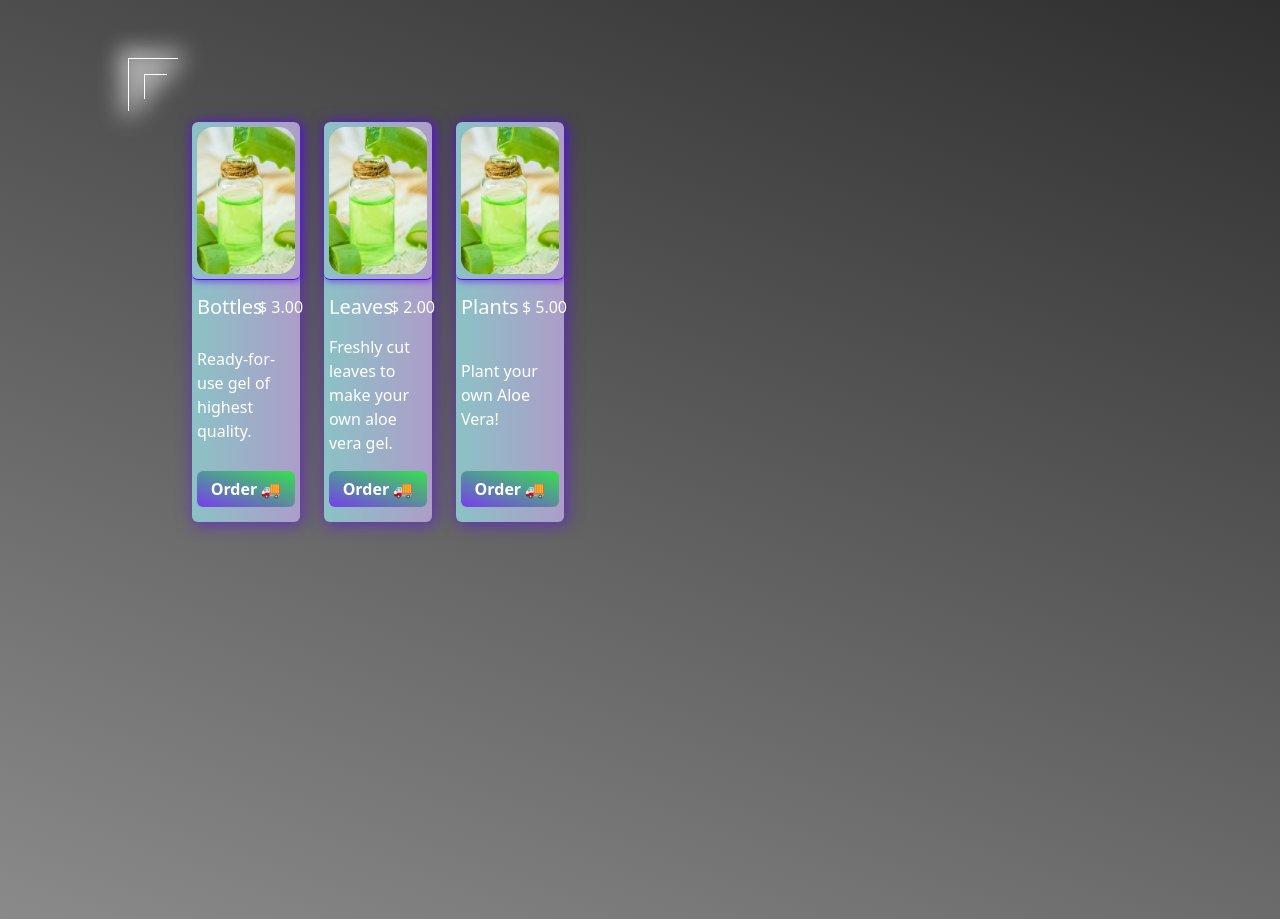
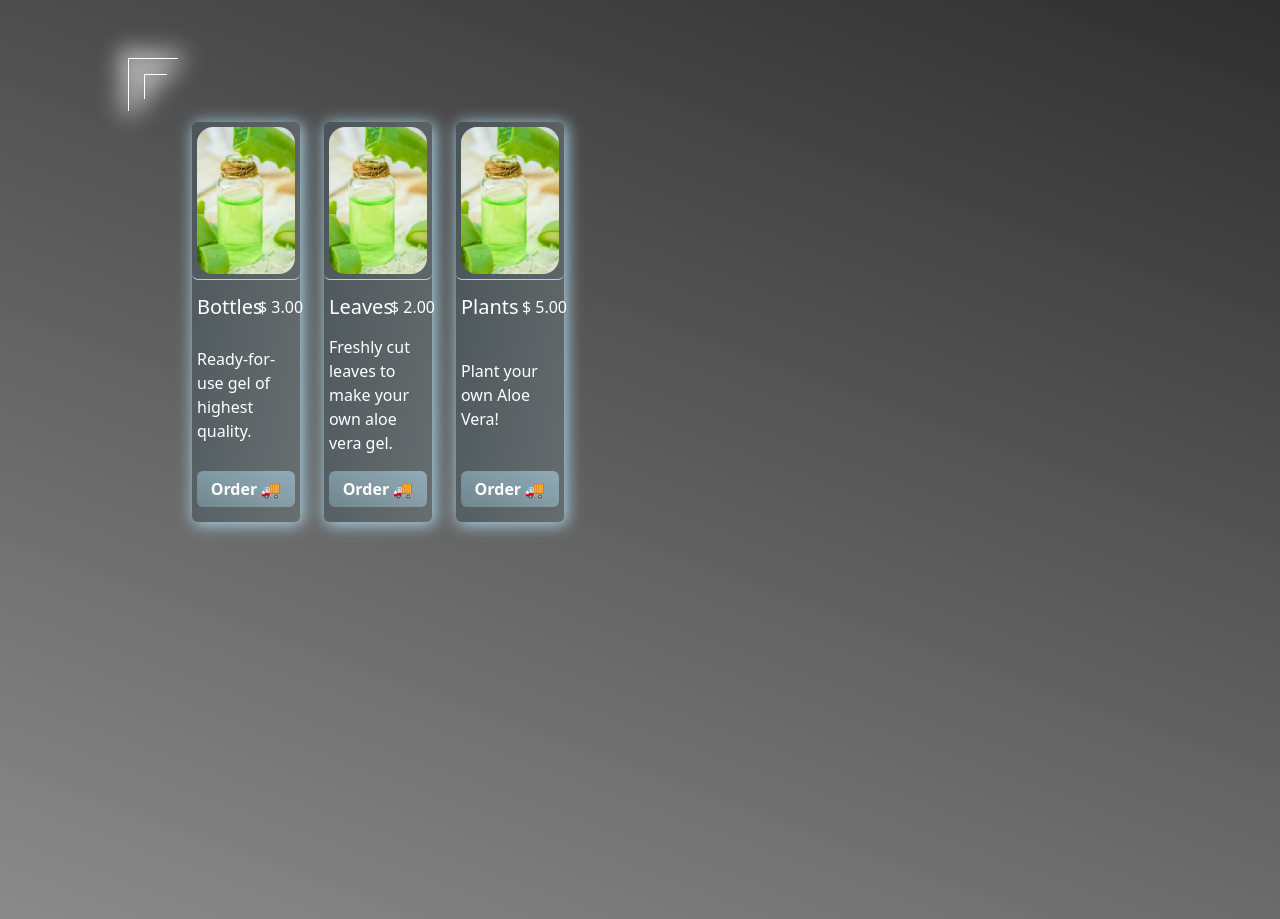
Before and after one commit to TasosTsiam/aloe-project, a React (Create React App) app: page / in a window 1280 px wide. Shown: the part 1080-1999 px from the top of the page. Built offline with nearby package versions, Linux system fonts and the light colour scheme.

Commit message:
Beautifying products and cards

```diff
--- a/src/mycss/style.css
+++ b/src/mycss/style.css
@@ -279,17 +279,16 @@ body {
 }
 .homepage .products-container .line-effect-wrapper .row .card {
   color: white;
-  background: linear-gradient(90deg, rgb(139, 194, 197), rgb(173, 157, 201));
+  background: linear-gradient(90deg, rgba(72, 90, 97, 0.568), rgba(104, 115, 119, 0.575));
   margin: 0 !important;
   padding: 0 !important;
   border: 0;
-  box-shadow: 2px 2px 16px 1px rgba(89, 0, 255, 0.5);
+  box-shadow: 2px 2px 16px 1px rgb(170, 212, 229);
 }
 .homepage .products-container .line-effect-wrapper .row .card .image-container {
   padding: 5px;
   box-sizing: border-box;
-  border-bottom: 1px solid rgb(89, 0, 255);
-  box-shadow: 1px 1px 6px 1px rgba(89, 0, 255, 0.5);
+  border-bottom: 1px solid rgb(170, 212, 229);
   border-radius: 6px;
 }
 .homepage .products-container .line-effect-wrapper .row .card .card-body {
@@ -300,8 +299,9 @@ body {
   font-weight: 600;
   box-sizing: border-box;
   border: 0;
-  background: linear-gradient(20deg, rgba(111, 0, 255, 0.6784313725), rgba(0, 255, 21, 0.6862745098));
+  background: linear-gradient(20deg, rgba(170, 212, 229, 0.329), rgba(170, 212, 229, 0.61));
+  transition: 0.3s ease-in-out;
 }
 .homepage .products-container .line-effect-wrapper .row .card .card-body button:hover {
-  background: linear-gradient(20deg, #6f00ff, #00ff15);
+  transform: scale(0.8);
 }/*# sourceMappingURL=style.css.map */
--- a/src/myscss/style.scss
+++ b/src/myscss/style.scss
@@ -315,17 +315,16 @@ body {
 
                 .card {
                     color: white;
-                    background: linear-gradient(90deg, rgb(139, 194, 197), rgb(173, 157, 201));
+                    background: linear-gradient(90deg, rgba(72, 90, 97, 0.568), rgba(104, 115, 119, 0.575));
                     margin: 0 !important;
                     padding: 0 !important;
                     border: 0;
-                    box-shadow: 2px 2px 16px 1px rgba(89, 0, 255, 0.5);
+                    box-shadow: 2px 2px 16px 1px rgb(170, 212, 229);
 
                     .image-container {
                         padding: 5px;
                         box-sizing: border-box;
-                        border-bottom: 1px solid rgb(89, 0, 255);
-                        box-shadow: 1px 1px 6px 1px rgba(89, 0, 255, 0.5);
+                        border-bottom: 1px solid rgb(170, 212, 229);
                         border-radius: 6px;
                     }
 
@@ -337,10 +336,11 @@ body {
                             font-weight: 600;
                             box-sizing: border-box;
                             border: 0;
-                            background: linear-gradient(20deg, #6f00ffad, #00ff15af);
+                            background: linear-gradient(20deg, rgba(170, 212, 229, 0.329), rgba(170, 212, 229, 0.61));
+                            transition: 0.3s ease-in-out;
 
                             &:hover {
-                                background: linear-gradient(20deg, #6f00ff, #00ff15);
+                                transform: scale(0.8);
                             }
                         }
                     }
```
Also changed, not shown: 1 other file (tests, documents, lock files or other folders).
